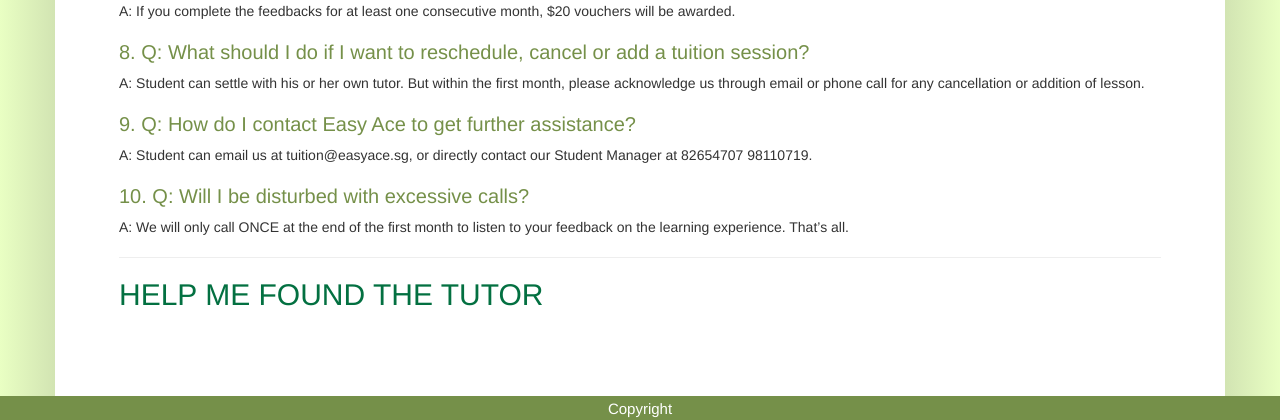
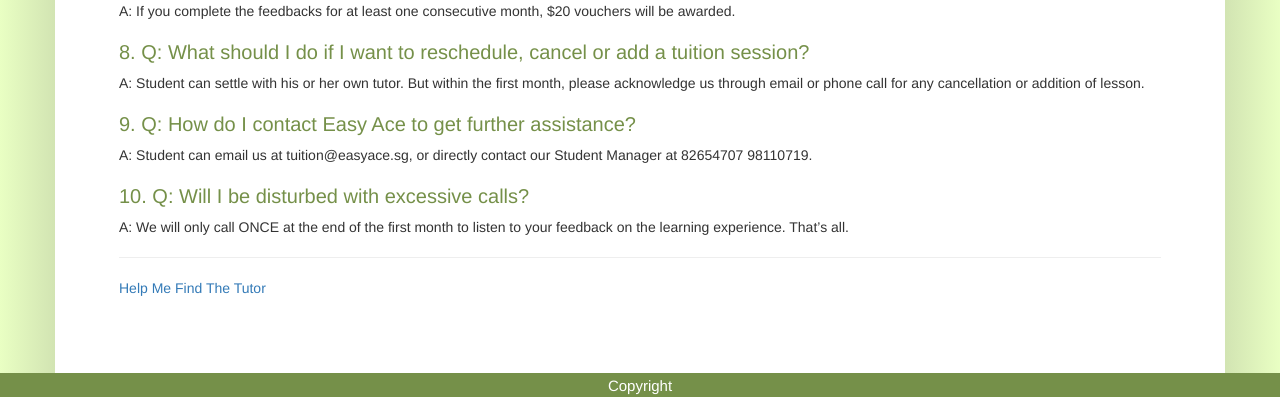
Before and after one commit to liuchang1437/EasyAce, a Django app: page /for_student/ in a window 1280 px wide. Shown: the part 1992-2412 px from the top of the page. After the commit the page ends 2389 px from the top, so only its background shows below. Run offline with Django 3.2, Linux system fonts and the light colour scheme; some libraries are stand-ins or nearby versions.

Commit message:
modify information_student

```diff
--- a/EasyAce/myView/templates/for_student.html
+++ b/EasyAce/myView/templates/for_student.html
@@ -49,7 +49,7 @@ class="active"
     <p>A: We will only call ONCE at the end of the first month to listen to your feedback on the learning experience. That’s all.</p>
     <hr>
 
-    <h1>HELP ME FOUND THE TUTOR</h1>
+		<a href="{% url 'myAuth:signup' %}">Help Me Find The Tutor</a>
 
 
   </div>
--- a/EasyAce/myView/templates/information_student.html
+++ b/EasyAce/myView/templates/information_student.html
@@ -209,7 +209,7 @@ class="active"
 		{% if user.id == student.base_info.id %}
 		<div class="row" style="margin-top: 30px">
 			<div class="col-xs-6 col-xs-offset-3">
-				<a class="btn btn-default btn-modify" href="{% url 'main:choose_tutor' %}">Modify Information</a>
+				<a class="btn btn-default btn-modify" href="{% url 'main:edit' %}">Modify Information</a>
 			</div>
 		</div>
 		{% endif %}
```
